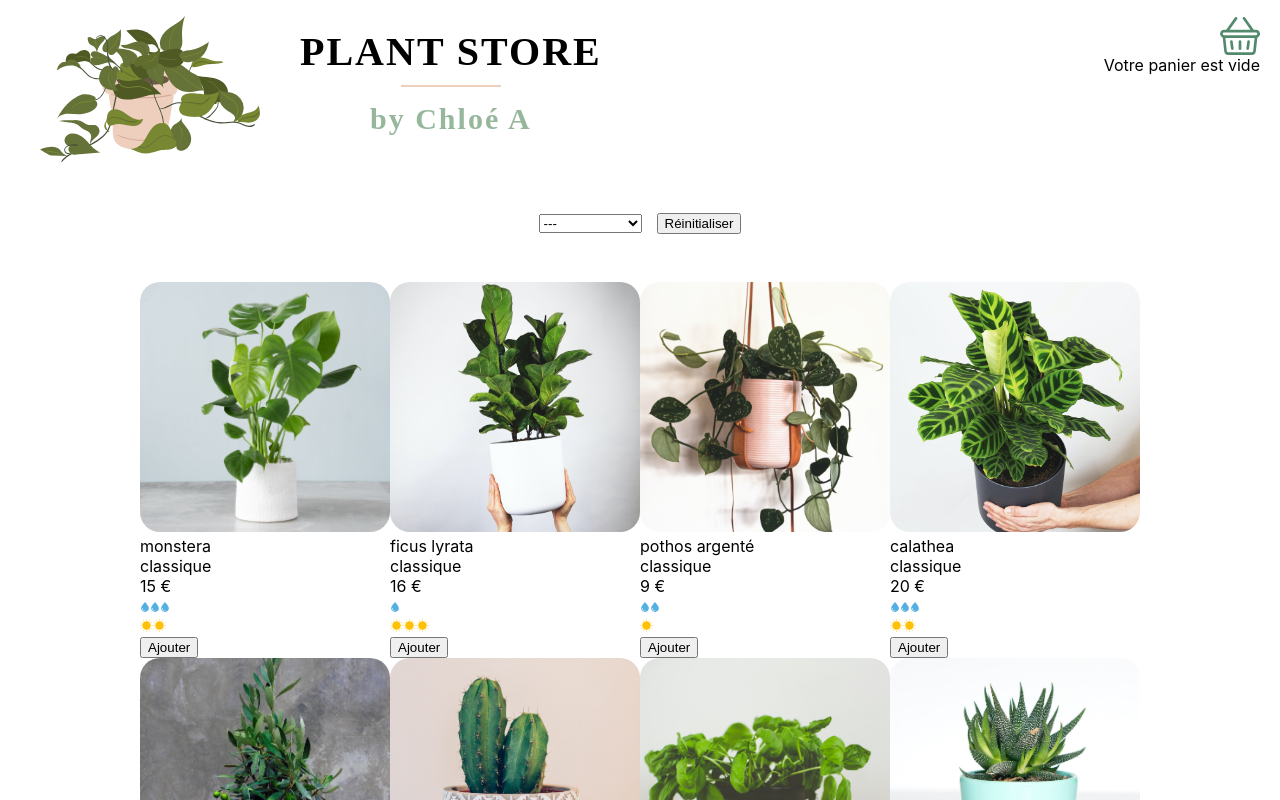
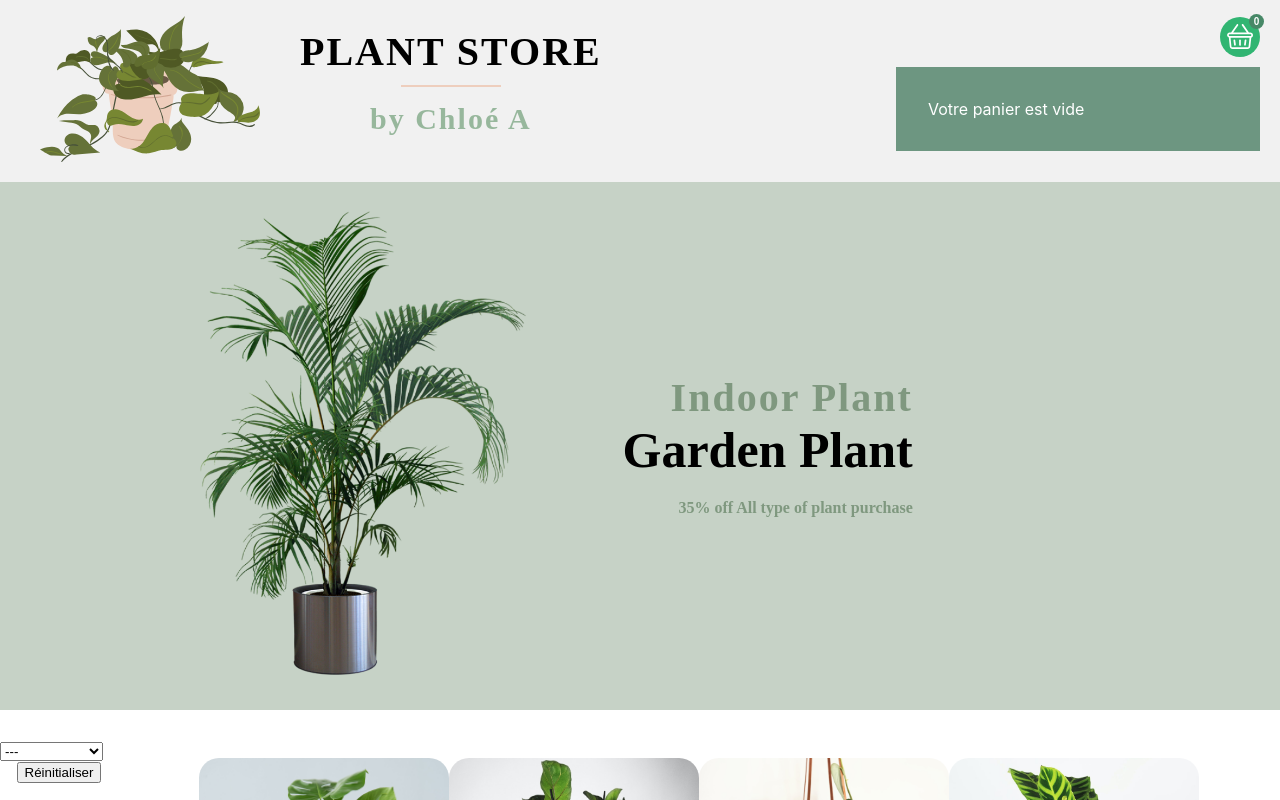
Before and after one commit to ChloeAndrault/La-maison-jungle, a React (Create React App) app: page / in a window 1280 px wide. Shown: the top 800 px of the page. Built offline with nearby package versions, Linux system fonts and the light colour scheme.

Commit message:
Change css and : - Add hero - Add acc Cart

```diff
--- a/src/components/App.js
+++ b/src/components/App.js
@@ -1,10 +1,15 @@
 import { useState, useEffect } from 'react'
+
 import Banner from './Banner'
-import logo from '../assets/logo.svg'
 import Cart from './Cart'
 import Footer from './Footer'
+import Hero from './Hero'
 import ShoppingList from './ShoppingList'
+
 import '../styles/Layout.scss'
+
+import imgHero from '../assets/hero.png'
+import logo from '../assets/logo.svg'
 
 function App() {
 	// initialisation du state avec un tableau vide
@@ -18,10 +23,10 @@ function App() {
 	}, [cart])
 
 	return (
-		<div>
-			<div className="container">
+		<div className="body">
+
+			<div className="container header">
 				<Banner>
-
 					<figure className='ps-logo'>
 						<img src={logo} alt='La maison jungle'  />
 					</figure>
@@ -31,10 +36,26 @@ function App() {
 						<h2 className='ps-subtitle'>by Chloé A</h2>
 					</div>
 				</Banner>
-
 				<Cart cart={cart} updateCart={updateCart} />
 			</div>
-			<ShoppingList cart={cart} updateCart={updateCart} />
+
+			<div className="container-body">
+				<Hero>
+					<div className="wrapper">
+						<figure className='hero-img'>
+							<img src={imgHero} alt='Plante a la une'  />
+						</figure>
+
+						<div className="content-plants">
+							<h3>Indoor Plant</h3>
+							<h4>Garden Plant</h4>
+							<h5>35% off All type of plant purchase</h5>
+						</div>
+					</div>
+				</Hero>
+
+				<ShoppingList cart={cart} updateCart={updateCart} />
+			</div>
 
 
 			<Footer />
--- a/src/components/Cart.js
+++ b/src/components/Cart.js
@@ -1,32 +1,41 @@
 import { useState, useEffect } from 'react'
 import '../styles/Cart.scss'
-import basketBlack from '../assets/basket-black.svg'
-import basketGreen from '../assets/basket-green.svg'
+import basketWhite from '../assets/basket-white.svg'
 
-
-function Cart({ cart, updateCart }) {
+function Cart({ cart, updateCart, amount }) {
 	const [isOpen, setIsOpen] = useState(true)
 	const items = Object.keys(cart)
+
 	const total = items.reduce(
 		// Total récupéré avec l'accumulateur de reduce
 		(acc, item) => acc + cart[item].amount * cart[item].price,
 		0
 	)
+
 	useEffect(() => {
 		document.title = `ps: ${total}€ d'achats`
 	}, [total])
 
+	const product = items.reduce(
+		(acc, item) => acc + cart[item].amount,
+		0
+	)
 
 	return isOpen ? (
+
+
 		<div className='ps-cart open'>
 			<button
 				className='ps-cart-toggle-button'
 				onClick={() => setIsOpen(false)}
 			>
-				Fermer
-				<img src={basketGreen} alt='Panier'  />
+				<img src={basketWhite} alt='Panier'  />
+
+				<div className="number">
+					{product}
+				</div>
+
 			</button>
-
 
 			{cart.length > 0 ? (
 				<div class="content-basket">
@@ -43,7 +52,9 @@ function Cart({ cart, updateCart }) {
 					<button onClick={() => updateCart([])}>Vider le panier</button>
 				</div>
 			) : (
-				<div>Votre panier est vide</div>
+				<div class="content-basket">
+					Votre panier est vide
+				</div>
 			)}
 		</div>
 	) : (
@@ -52,8 +63,8 @@ function Cart({ cart, updateCart }) {
 				className='ps-cart-toggle-button'
 				onClick={() => setIsOpen(true)}
 			>
-				Ouvrir le Panier
-				<img src={basketBlack} alt='Panier'  />
+				<img src={basketWhite} alt='Panier'  />
+
 
 			</button>
 		</div>
--- /dev/null
+++ b/src/components/Hero.js
@@ -0,0 +1,6 @@
+import '../styles/Hero.scss'
+
+function Hero({ children }) {
+  return <div className='ps-hero'>{children}</div>
+}
+export default Hero
--- a/src/styles/Banner.scss
+++ b/src/styles/Banner.scss
@@ -1,3 +1,14 @@
+.body{
+	position: relative;
+}
+
+.container.header{
+	background-color: #f1f1f1;
+	position: fixed;
+	top: 0;
+	width: 100%;
+}
+
 .ps-banner {
 	@import url('https://fonts.googleapis.com/css2?family=Mr+De+Haviland&family=Playfair+Display&display=swap');
 	display: flex;
--- a/src/styles/Cart.scss
+++ b/src/styles/Cart.scss
@@ -2,6 +2,22 @@
 	margin-left: auto;
 	margin-top: 17px;
 	margin-right: 20px;
+
+	.number {
+    width: 15px;
+    height: 15px;
+    background-color: #478867;
+    border-radius: 50px;
+    position: absolute;
+    display: flex;
+    align-items: center;
+    justify-content: center;
+    color: white;
+    font-weight: 600;
+    font-size: 10px;
+    top: 14px;
+    right: 16px;
+	}
 
 	.ps-cart-toggle-button {
 		background: none;
@@ -9,25 +25,41 @@
 		border: none;
 		cursor: pointer;
 		padding: 0;
-		color: white;
 
 		margin-left: auto;
     display: flex;
+
+		background-color: #31b572;
+		border-radius: 50px;
+
+		width: 40px;
+		height: 40px;
+		padding: 7px;
+		transition: all .4s ease;
+
+		&:hover{
+			background-color: #478867;
+			transition: all .4s ease;
+		}
+
 		img{
 			width: 40px;
 		}
 	}
 
 	&.open{
-
 		.content-basket{
 			padding: 32px;
 			color: white;
-			background-color: #31b572;
+			background-color: #6d9681;
 			display: flex;
 			flex-direction: column;
 			justify-content: flex-start;
 			width: 300px;
+			margin-top: 10px;
+
+			position: absolute;
+			right: 20px;
 		}
 	}
 }
--- a/src/styles/Categories.scss
+++ b/src/styles/Categories.scss
@@ -1,6 +1,7 @@
 .ps-categories {
 	text-align: center;
 	padding-top: 30px;
+	border-right: #31b572;
 	.ps-categories-select {
 		margin-right: 15px;
 	}
--- /dev/null
+++ b/src/styles/Hero.scss
@@ -0,0 +1,55 @@
+.ps-hero{
+  height: 530px;
+  background-color: #c6d2c6;
+	@import url('https://fonts.googleapis.com/css2?family=Mr+De+Haviland&family=Playfair+Display&display=swap');
+
+  .wrapper{
+    max-width: 880px;
+    width: 100%;
+    margin: 0 auto;
+    display: flex;
+    align-items: center;
+    justify-content: center;
+    height: 100%;
+  }
+
+  .hero-img{
+    width: 37%;
+    padding: 0;
+    margin: 0;
+    img{
+      width: 100%;
+    }
+  }
+
+  .content-plants{
+    width: 34%;
+    margin-left: 10%;
+    text-align: right;
+    margin-right: auto;
+
+    h3, h4, h5{
+      padding: 0;
+      margin: 0;
+    }
+
+    h3{
+			font-family: 'Mr De Haviland', cursive;
+      font-size: 40px;
+      letter-spacing: 2px;
+      color: #7f987f;
+    }
+
+    h4{
+			font-family: 'Playfair Display', serif;
+      font-size: 50px;
+    }
+
+    h5{
+			font-family: 'Playfair Display', serif;
+      color: #7f987f;
+      margin-top: 20px;
+      font-size: 16px;
+    }
+  }
+}
--- a/src/styles/Layout.scss
+++ b/src/styles/Layout.scss
@@ -2,3 +2,7 @@
 	display: flex;
 	flex-direction: row;
 }
+
+.container-body{
+	margin-top: 180px;
+}
--- a/src/styles/PlantItem.scss
+++ b/src/styles/PlantItem.scss
@@ -1,4 +1,3 @@
-
 .ps-plant-item-cover {
 	height: 250px;
 	width: 250px;
--- a/src/styles/ShoppingList.scss
+++ b/src/styles/ShoppingList.scss
@@ -1,5 +1,6 @@
 .ps-shopping-list {
 	width: 100%;
+	display: flex;
 
 	.ps-plant-list {
 		list-style-type: none;
```
Also changed, not shown: src/assets/basket-white.svg (added), src/assets/hero.png (added).
